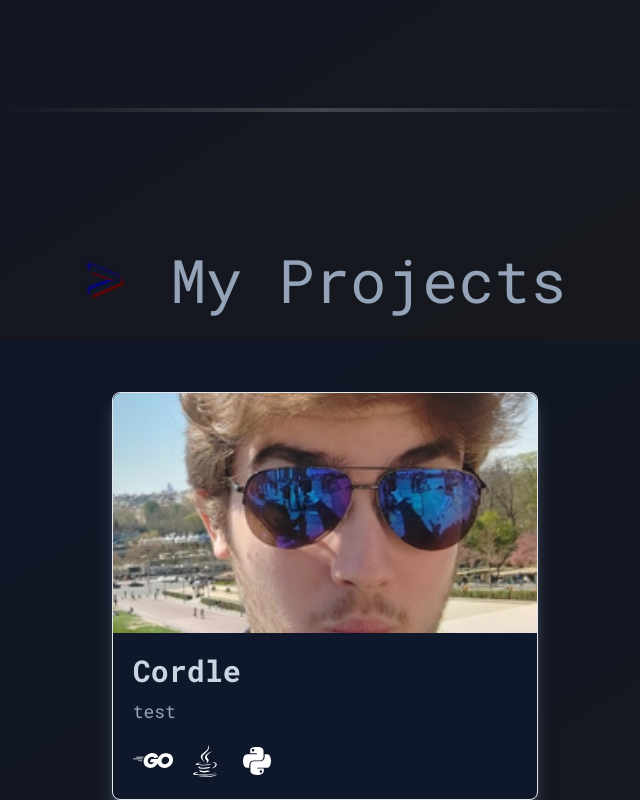
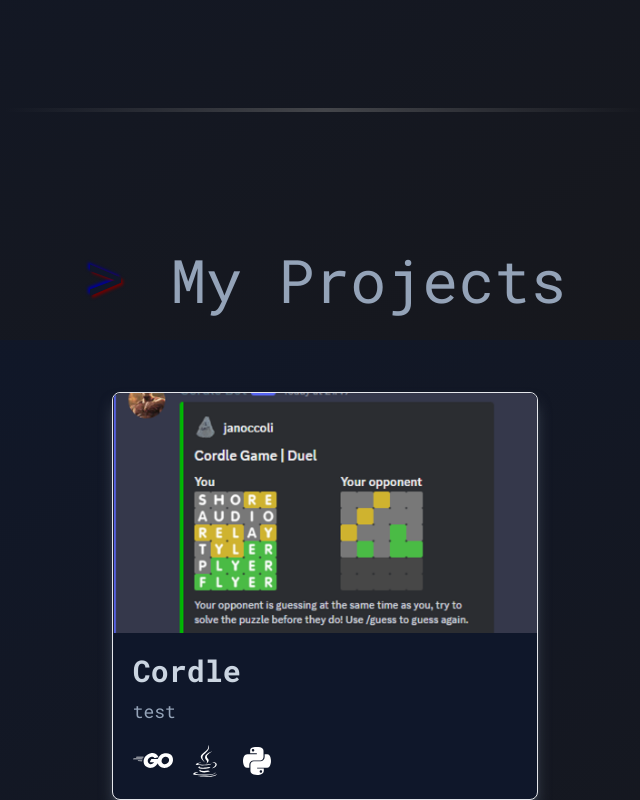
Before and after one commit to JPadley18/jpadley.com, a Next.js app: page / in a window 1280 px wide. Shown: the part 460-1260 px from the top of the page, without its empty margins (315-955 px from the left). Built offline with nearby package versions, Linux system fonts and the light colour scheme.

Commit message:
Add Cordle photo

```diff
--- a/components/project.tsx
+++ b/components/project.tsx
@@ -4,11 +4,11 @@ import { robotoMono } from "@/util/fonts"
 import { IconDefinition } from "@fortawesome/free-brands-svg-icons"
 import { FontAwesomeIcon } from "@fortawesome/react-fontawesome"
 
-export default function Project({ image, title, description, href, icons }: { image: string, title: string, description: string, href: string, icons: IconDefinition[] }) {
+export default function Project({ image, width, height, title, description, href, icons }: { image: string, width: number, height: number, title: string, description: string, href: string, icons: IconDefinition[] }) {
     return (
         <div className="w-3/4 lg:w-1/2 xl:w-1/3 bg-slate-900 border border-gray-200 shadow-lg hover:scale-105 transition-transform shadow-gray-600 mx-auto mt-20 rounded-lg">
                 <Link href={href}>
-                <Image src={image} alt="Project photo" width="256" height="256" className="object-cover w-full h-60 rounded-t-lg" />
+                <Image src={image} alt="Project photo" width={width} height={height} className="object-cover w-full h-60 rounded-t-lg" />
                 <div className="p-5">
                     <h2 className={`${robotoMono.className} text-3xl font-bold`}>{title}</h2>
                     <p className={`${robotoMono.className} text-lg text-slate-400 pt-2`}>{description}</p>
--- a/pages/index.tsx
+++ b/pages/index.tsx
@@ -12,7 +12,7 @@ export default function Home() {
             <AboutMeCard />
             <Divider />
             <SubTitle text="My Projects" />
-            <Project image="/me.png" title="Cordle" description="test" href="/cordle" icons={[faGolang, faJava, faPython]} />
+            <Project image="/cordle-thumb.png" width={934} height={684} title="Cordle" description="test" href="/cordle" icons={[faGolang, faJava, faPython]} />
         </div>
     )
 }
```
Also changed, not shown: public/cordle-thumb.png (added).
